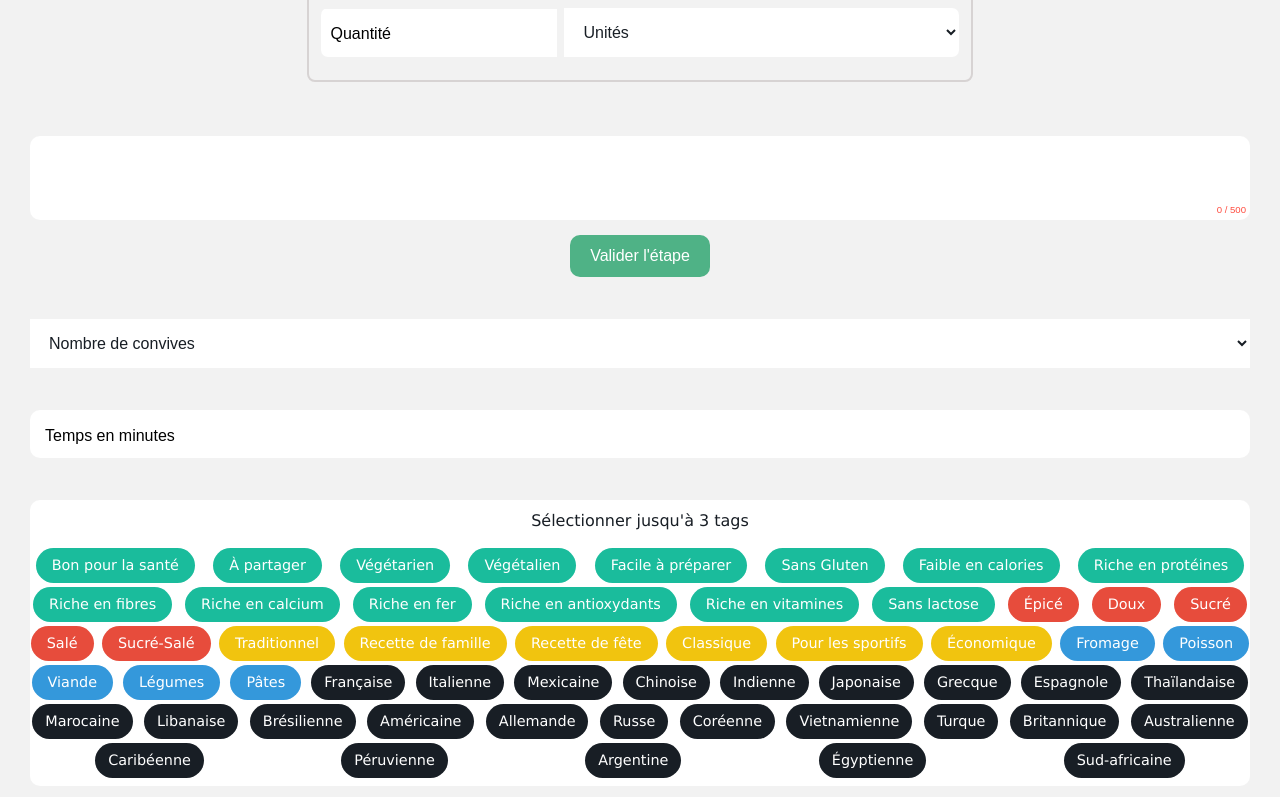
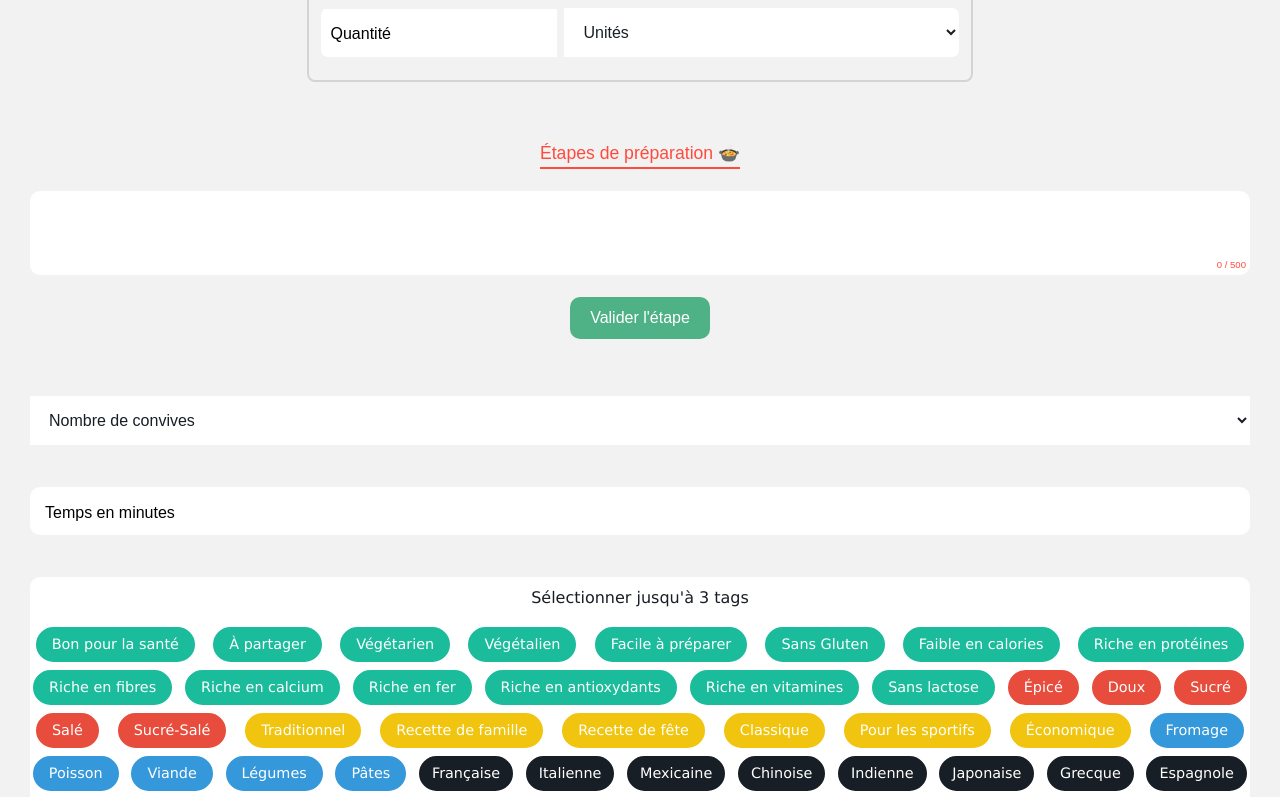
Before and after one commit to Sinematic/CuisineFiesta-F, a React (Vite) app: page /ajouter-une-recette in a window 1280 px wide. Shown: the part 920-1717 px from the top of the page. Built offline with nearby package versions, Linux system fonts and the light colour scheme.

Commit message:
correction du bouton trash et composant textarea, ajouts stepslist

```diff
--- a/src/components/FormElements/Textarea.tsx
+++ b/src/components/FormElements/Textarea.tsx
@@ -7,16 +7,22 @@ function Textarea(props: {
     identifier?: string,
     name: string,
     label?: string,
+    rows?: number
+    arialabel?: string
     minLength?: number,
     maxLength?: number
 }) {
 
     return (
         <div className="textarea-wrapper">
-            <label htmlFor={props.name}>{props.label}</label>
-            <textarea onChange={(e) => props.setter(e.target.value)} id={props.name} rows={3}
-            name={props.name} minLength={props.minLength} maxLength={props.maxLength} value={props.value} />
-            {props.maxLength ? <span className={"length-indicator " + (props.value && props.value?.length < props.maxLength ? "green" : "red")}>{props.value?.length} / {props.maxLength}</span> : null}
+            {props.label ? <label htmlFor={props.name}>{props.label}</label> : null}
+            <textarea onChange={(e) => props.setter(e.target.value)} id={props.name} name={props.name}
+            rows={props.rows ? props.rows : 3} aria-label={props.arialabel ? props.arialabel : ""}
+            minLength={props.minLength} maxLength={props.maxLength} value={props.value} />
+            {props.maxLength ? <span className={"length-indicator " +
+            (props.value && props.value?.length < props.maxLength ? "green" : "red")}>
+                {props.value?.length} / {props.maxLength}
+            </span> : null}
         </div>
     )
 }
--- a/src/components/RecipeBuilder/RecipeBuilder.tsx
+++ b/src/components/RecipeBuilder/RecipeBuilder.tsx
@@ -66,7 +66,7 @@ complexity//
 
             <div className="recipe-builder">
 
-                <Dropdown title="Conseils pour écrire une recette" identifier="red bg-white">
+                <Dropdown title="Conseils pour écrire une recette" identifier="green bg-white">
                     <DocumentReader document={Guidelines} />
                 </Dropdown>
 
--- a/src/components/RecipeBuilder/StepsList.tsx
+++ b/src/components/RecipeBuilder/StepsList.tsx
@@ -19,14 +19,43 @@ function StepsList(props : {
         }
     }
 
+    const deleteSelf = (index : number) => {
+        const tempArray = [...props.steps]
+        tempArray.splice(index, 1)
+        props.setSteps(tempArray)
+    }
+
+
     return (
         <div className="steps-wrapper">
-            <Textarea value={content} setter={setContent} name="step" minLength={10} maxLength={500}/>
+
+            <h3>Étapes de préparation 🍲</h3>
+
+            <Textarea value={content} setter={setContent} name="step"
+            aria-label="Étape de préparation" minLength={10} maxLength={500}/>
+
             <Button onClick={handleContent} value="Valider l'étape" type="button" />
 
             {props.steps && props.steps.length > 0 ? <ol className="steps">
-                {props.steps.map((step) => <li key={uuidv4()} className="step">{step}</li>)}
+                {props.steps.map((step, index) =>
 
+                <li key={uuidv4()} className="step">
+
+                    <span><em>{index + 1}: </em>{step}</span>
+
+                    <div className="trash" onClick={() => deleteSelf(index)} aria-label="Supprimer l'ingrédient">
+                        <svg xmlns="http://www.w3.org/2000/svg"
+                        viewBox="0 0 24 24" fill="none" stroke="#FFFFFF" strokeWidth="2"
+                        strokeLinecap="round" strokeLinejoin="round">
+                            <path d="M3 6h18" />
+                            <path d="M19 6v14c0 1-1 2-2 2H7c-1 0-2-1-2-2V6" />
+                            <path d="M8 6V4c0-1 1-2 2-2h4c1 0 2 1 2 2v2" />
+                            <line x1="10" x2="10" y1="11" y2="17" />
+                            <line x1="14" x2="14" y1="11" y2="17" />
+                        </svg>
+                    </div>
+
+                </li>)}
             </ol> : null}
         </div>
     )
--- a/src/styles/Dropdown/Dropdown.css
+++ b/src/styles/Dropdown/Dropdown.css
@@ -61,3 +61,11 @@
 .red {
     background-color: var(--red);
 }
+
+.orange {
+    background-color: var(--warning);
+}
+
+.green {
+    background-color: #008000;
+}
--- a/src/styles/FormElements/Textarea.css
+++ b/src/styles/FormElements/Textarea.css
@@ -7,7 +7,8 @@
 
 textarea {
     width: 100%;
-    padding: 15px;
+    padding-block: 15px;
+    padding-inline: 10px;
     font-size: 1rem;
     border-radius: 10px;
     border: none;
--- a/src/styles/RecipeBuilder/IngredientsList.css
+++ b/src/styles/RecipeBuilder/IngredientsList.css
@@ -44,7 +44,7 @@
     border-bottom: 2px solid var(--success);
 }
 
-.trash {
+.ingredients-list .trash {
     padding: 4px;
     width: 32px;
     height: 32px;
@@ -53,8 +53,8 @@
 }
 
 .trash > svg {
-    width: 24px;
-    height: 24px;
+    width: 100%;
+    height: 100%;
 }
 
 .check {
--- a/src/styles/RecipeBuilder/StepsList.css
+++ b/src/styles/RecipeBuilder/StepsList.css
@@ -1,7 +1,17 @@
 .steps-wrapper {
     width: 100%;
     display: grid;
-    gap: 15px;
+    gap: 22px;
+    padding-block: 15px;
+    border-radius: 8px;
+}
+
+.steps-wrapper > h3 {
+    width: fit-content;
+    margin: auto;
+    font-size: 1.1rem;
+    color: var(--red);
+    border-bottom: 2px solid var(--red);
 }
 
 .steps-wrapper button {
@@ -14,15 +24,46 @@
 ol.steps {
     display: flex;
     flex-direction: column;
-    gap: 10px;
+    gap: 2px;
     width: 100%;
-    padding-block: 12px;
-    padding-inline: 15px;
+    background-color: var(--grey);
+    color: var(--black);
+}
+
+ol.steps > .step {
+    position: relative;
     background-color: var(--white);
-    color: var(--black);
+    padding-block: 4px;
+    padding-inline: 10px 3px;
+}
+
+.step > .trash {
+    position: absolute;
+    width: 28px;
+    height: 28px;
+    padding: 4px;
+    top: 50%;
+    transform: translateY(-50%);
+    right: 5px;
+    background-color: var(--red);
     border-radius: 10px;
 }
 
-ol.steps > .step {
-    list-style: inside;
+.ingredients-list > h3 {
+    width: fit-content;
+    margin: auto;
+    font-size: 1.1rem;
+    color: var(--success);
+    border-bottom: 2px solid var(--success);
 }
+
+.step > .trash > svg {
+    width: 100%;
+    height: 100%;
+}
+
+.step > span {
+    display: inline-block;
+    max-width: calc(100% - 45px);
+    text-align: justify;
+}
--- a/src/styles/RecipeBuilder/TagElement.css
+++ b/src/styles/RecipeBuilder/TagElement.css
@@ -1,5 +1,34 @@
-.selected {
-    background-color: var(--white);
-    color: var(--black);
-    border: 2px solid var(--black);
+.tag-element {
+    padding-inline: 16px;
+    padding-block: 6px;
+    border-radius: 50px;
+    border: 2px solid;
+    text-align: center;
 }
+
+.tag-element.green {
+    background-color: #1ABC9C;
+}
+
+.tag-element.orange {
+    background-color:  #E74C3C;
+}
+
+.tag-element.blue {
+    background-color: #3498DB;
+}
+
+.tag-element.yellow {
+    background-color: #F1C40F;
+}
+
+.tag-element.black {
+    padding-inline: 13px;
+    background-color: var(--black);
+}
+
+.tag-element.selected {
+    color: var(--black) !important;
+    background-color: var(--white) !important;
+    border-color: var(--black) !important;
+}
--- a/src/styles/RecipeBuilder/Tags.css
+++ b/src/styles/RecipeBuilder/Tags.css
@@ -11,34 +11,6 @@
     font-weight: 500;
 }
 
-.tag-element {
-    padding-inline: 16px;
-    padding-block: 6px;
-    border-radius: 50px;
-    text-align: center;
-}
-
-.tag-element.green {
-    background-color: #1ABC9C;
-}
-
-.tag-element.orange {
-    background-color:  #E74C3C;
-}
-
-.tag-element.blue {
-    background-color: #3498DB;
-}
-
-.tag-element.yellow {
-    background-color: #F1C40F;
-}
-
-.tag-element.black {
-    padding-inline: 13px;
-    background-color: var(--black);
-}
-
 .tags > h3 {
     width: 100%;
     text-align: center;
```
